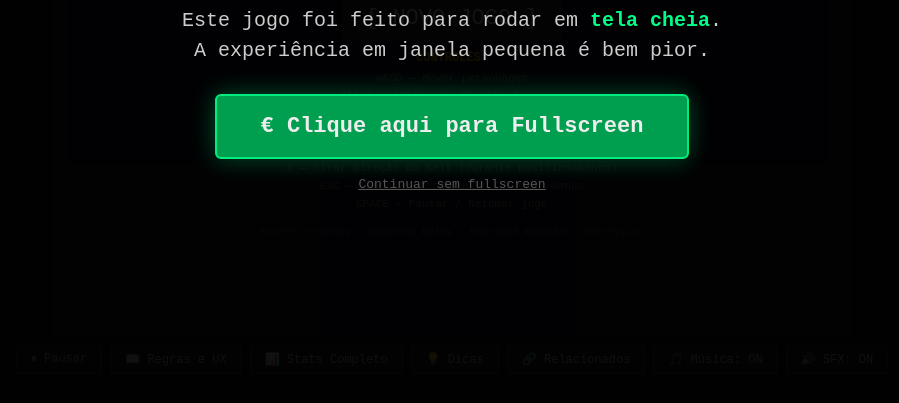
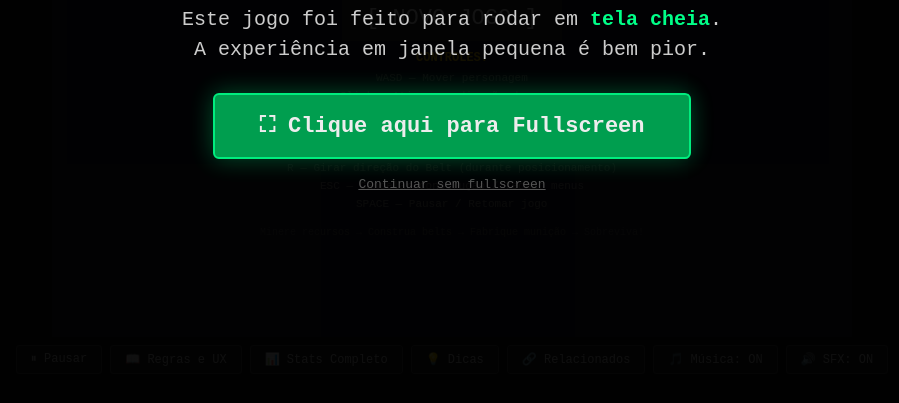
Before and after one commit to armandoerthalcarvalho/survivalpowder, a website built with Vite: page index.html in a window 1280 px wide. Shown: the part 345-748 px from the top of the page, without its empty margins (188-1087 px from the left). Built offline with nearby package versions, Linux system fonts and the light colour scheme.

Commit message:
fix: invalid HTML entity in fullscreen button

```diff
--- a/index.html
+++ b/index.html
@@ -76,7 +76,7 @@
   <div id="fs-warning">
     <h1>&#9888; ATEN&#199;&#195;O &#9888;</h1>
     <p>Este jogo foi feito para rodar em <strong style="color:#00ff88">tela cheia</strong>.<br>A experi&#234;ncia em janela pequena &#233; bem pior.</p>
-    <button id="fs-btn">&#128; Clique aqui para Fullscreen</button>
+    <button id="fs-btn">&#9974; Clique aqui para Fullscreen</button>
     <span id="fs-skip">Continuar sem fullscreen</span>
   </div>
 
```
